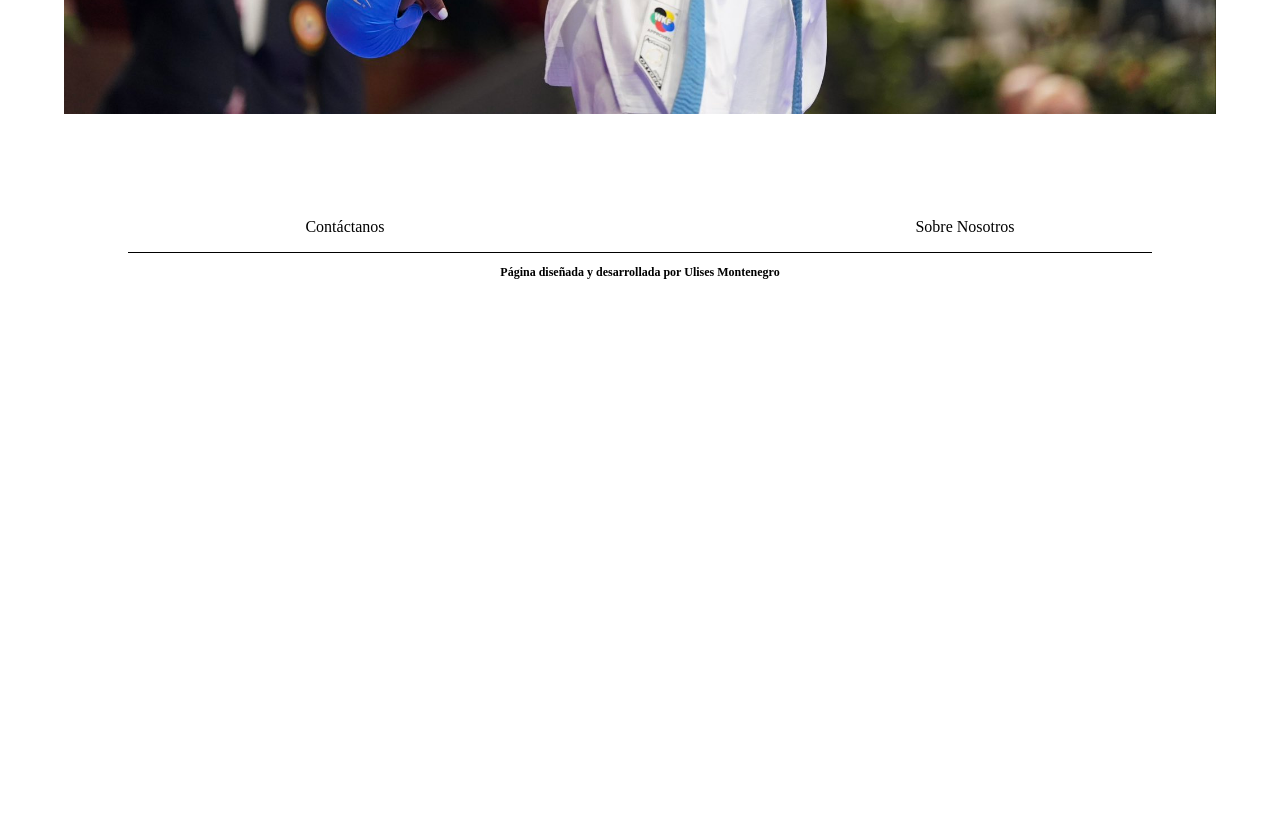
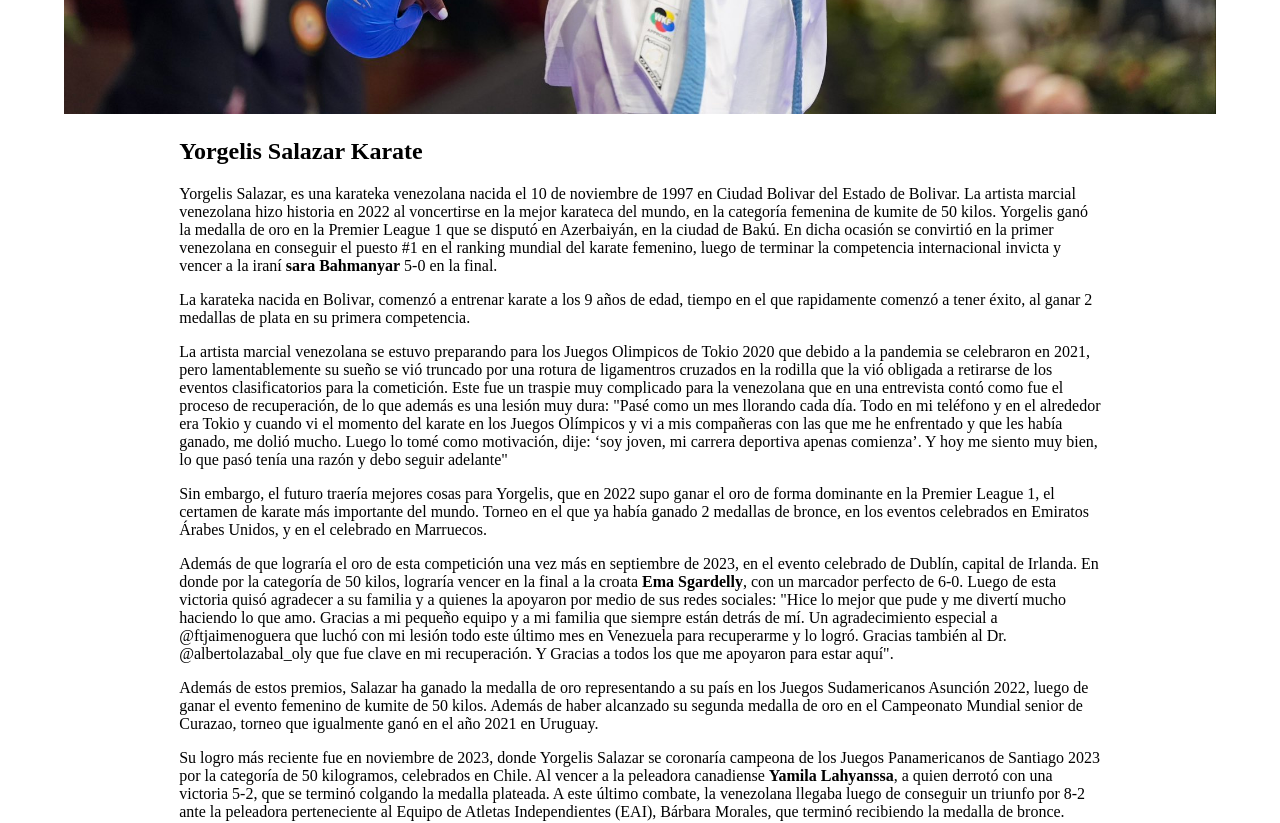
Before and after one commit to Ulise22/karate-info, a Next.js app: page /peleadores/yorgelis-salazar in a window 1280 px wide. Shown: the part 820-1643 px from the top of the page. Before the commit the page ends 1112 px from the top, so only its background shows below. Built offline with nearby package versions, Linux system fonts and the light colour scheme; a web font is replaced by a local one.

Commit message:
yorgelis salazar article done

```diff
--- a/src/app/peleadores/(peleadores)/yorgelis-salazar/page.tsx
+++ b/src/app/peleadores/(peleadores)/yorgelis-salazar/page.tsx
@@ -6,6 +6,16 @@ export default function Salazar () {
     return(
         <main className={styles.peleador}>
             <ArticlesHero title='Yorgelis Salazar' img={yorgelis} />
+            <section className={styles.peleador__article}>
+                <h2 className={styles.peleador__article__subtitle}>Yorgelis Salazar Karate</h2>
+                <p className={styles.peleador__article__text}>Yorgelis Salazar, es una karateka venezolana nacida el 10 de noviembre de 1997 en Ciudad Bolivar del Estado de Bolivar. La artista marcial venezolana hizo historia en 2022 al voncertirse en la mejor karateca del mundo, en la categoría femenina de kumite de 50 kilos. Yorgelis ganó la medalla de oro en la Premier League 1 que se disputó en Azerbaiyán, en la ciudad de Bakú. En dicha ocasión se convirtió en la primer venezolana en conseguir el puesto #1 en el ranking mundial del karate femenino, luego de terminar la competencia internacional invicta y vencer a la iraní <b>sara Bahmanyar</b> 5-0 en la final.</p>
+                <p className={styles.peleador__article__text}>La karateka nacida en Bolivar, comenzó a entrenar karate a los 9 años de edad, tiempo en el que rapidamente comenzó a tener éxito, al ganar 2 medallas de plata en su primera competencia.</p>
+                <p className={styles.peleador__article__text}>La artista marcial venezolana se estuvo preparando para los Juegos Olimpicos de Tokio 2020 que debido a la pandemia se celebraron en 2021, pero lamentablemente su sueño se vió truncado por una rotura de ligamentros cruzados en la rodilla que la vió obligada a retirarse de los eventos clasificatorios para la cometición. Este fue un traspie muy complicado para la venezolana que en una entrevista contó como fue el proceso de recuperación, de lo que además es una lesión muy dura: &quot;Pasé como un mes llorando cada día. Todo en mi teléfono y en el alrededor era Tokio y cuando vi el momento del karate en los Juegos Olímpicos y vi a mis compañeras con las que me he enfrentado y que les había ganado, me dolió mucho. Luego lo tomé como motivación, dije: ‘soy joven, mi carrera deportiva apenas comienza’. Y hoy me siento muy bien, lo que pasó tenía una razón y debo seguir adelante&quot;</p>
+                <p className={styles.peleador__article__text}>Sin embargo, el futuro traería mejores cosas para Yorgelis, que en 2022 supo ganar el oro de forma dominante en la Premier League 1, el certamen de karate más importante del mundo. Torneo en el que ya había ganado 2 medallas de bronce, en los eventos celebrados en Emiratos Árabes Unidos, y en el celebrado en Marruecos.</p>
+                <p className={styles.peleador__article__text}>Además de que lograría el oro de esta competición una vez más en septiembre de 2023, en el evento celebrado de Dublín, capital de Irlanda. En donde por la categoría de 50 kilos, lograría vencer en la final a la croata <b>Ema Sgardelly</b>, con un marcador perfecto de 6-0. Luego de esta victoria quisó agradecer a su familia y a quienes la apoyaron por medio de sus redes sociales: &quot;Hice lo mejor que pude y me divertí mucho haciendo lo que amo. Gracias a mi pequeño equipo y a mi familia que siempre están detrás de mí. Un agradecimiento especial a @ftjaimenoguera que luchó con mi lesión todo este último mes en Venezuela para recuperarme y lo logró. Gracias también al Dr. @albertolazabal_oly que fue clave en mi recuperación. Y Gracias a todos los que me apoyaron para estar aquí&quot;.</p>
+                <p className={styles.peleador__article__text}>Además de estos premios, Salazar ha ganado la medalla de oro representando a su país en los Juegos Sudamericanos Asunción 2022, luego de ganar el evento femenino de kumite de 50 kilos. Además de haber alcanzado su segunda medalla de oro en el Campeonato Mundial senior de Curazao, torneo que igualmente ganó en el año 2021 en Uruguay.</p>
+                <p className={styles.peleador__article__text}>Su logro más reciente fue en noviembre de 2023, donde Yorgelis Salazar se coronaría campeona de los Juegos Panamericanos de Santiago 2023 por la categoría de 50 kilogramos, celebrados en Chile. Al vencer a la peleadora canadiense <b>Yamila Lahyanssa</b>, a quien derrotó con una victoria 5-2, que se terminó colgando la medalla plateada. A este último combate, la venezolana llegaba luego de conseguir un triunfo por 8-2 ante la peleadora perteneciente al Equipo de Atletas Independientes (EAI), Bárbara Morales, que terminó recibiendo la medalla de bronce.</p>
+            </section>
         </main>
     )
 }
```
